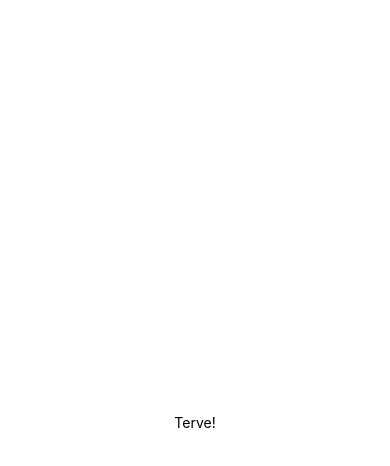
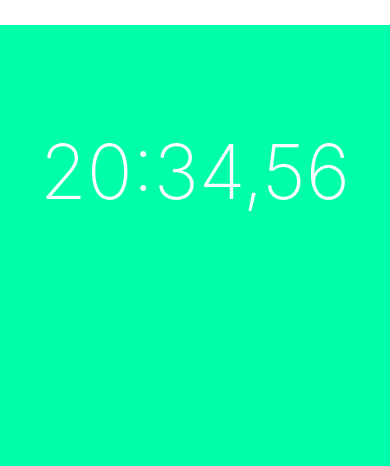
Before and after one commit to Jarkkohei/Stopwatch, a React Native app: screen / in a window 390 px wide. Shown: the top 466 px of the page. Built offline with nearby package versions, Linux system fonts and the light colour scheme.

Commit message:
Add the 'Timer'-component

```diff
--- a/App.js
+++ b/App.js
@@ -1,11 +1,29 @@
-import React from 'react';
+import React, { Component } from 'react';
 import { StyleSheet, Text, View } from 'react-native';
+import moment from 'moment';
 
-export default class App extends React.Component {
+const DATA = {
+  timer: 1234567,
+  laps: [ 12345, 23456, 34567, 98765 ],
+};
+
+function Timer({ interval }) {
+  const duration = moment.duration(interval);
+  const centiseconds = Math.floor(duration.milliseconds() / 10);
+
+  return (
+    <Text style={ styles.timer }>
+      {duration.minutes()}:{duration.seconds()},{centiseconds}
+    </Text>
+  );
+}
+
+class App extends Component {
+
   render() {
     return (
-      <View style={styles.container}>
-        <Text>Terve!</Text>
+      <View style={ styles.container }>
+        <Timer interval={ DATA.timer } />
       </View>
     );
   }
@@ -13,9 +31,17 @@ export default class App extends React.Component {
 
 const styles = StyleSheet.create({
   container: {
+    marginTop: 25,
     flex: 1,
-    backgroundColor: '#fff',
+    backgroundColor: '#0fa',
     alignItems: 'center',
-    justifyContent: 'center',
+    paddingTop: 100
   },
+  timer: {
+    color: '#fff',
+    fontSize: 76,
+    fontWeight: '200'
+  }
 });
+
+export default App;
```
